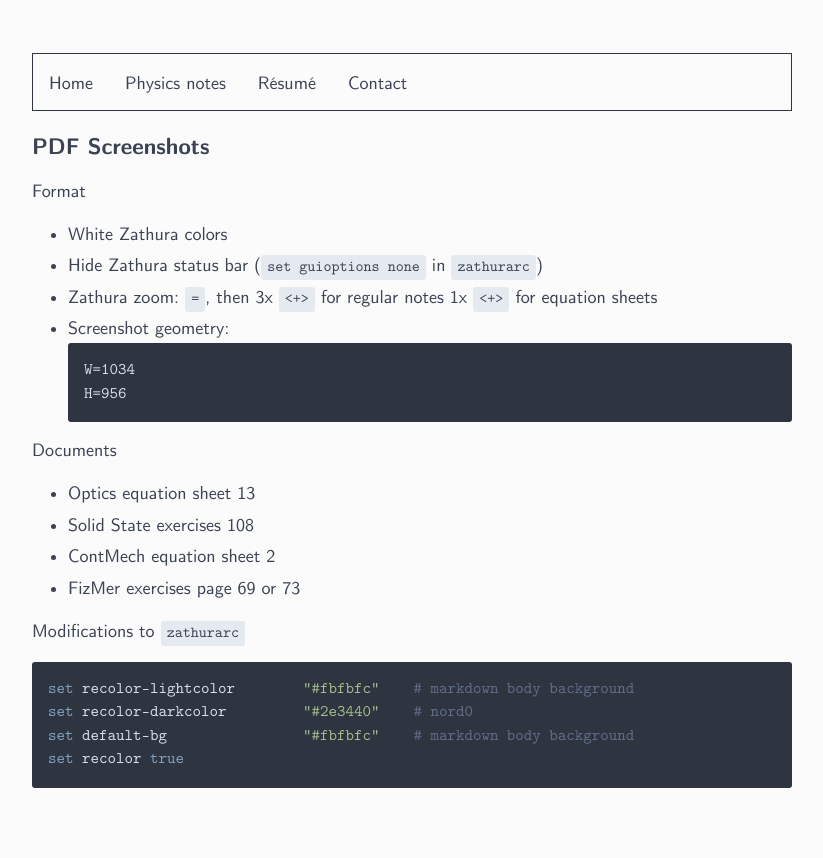
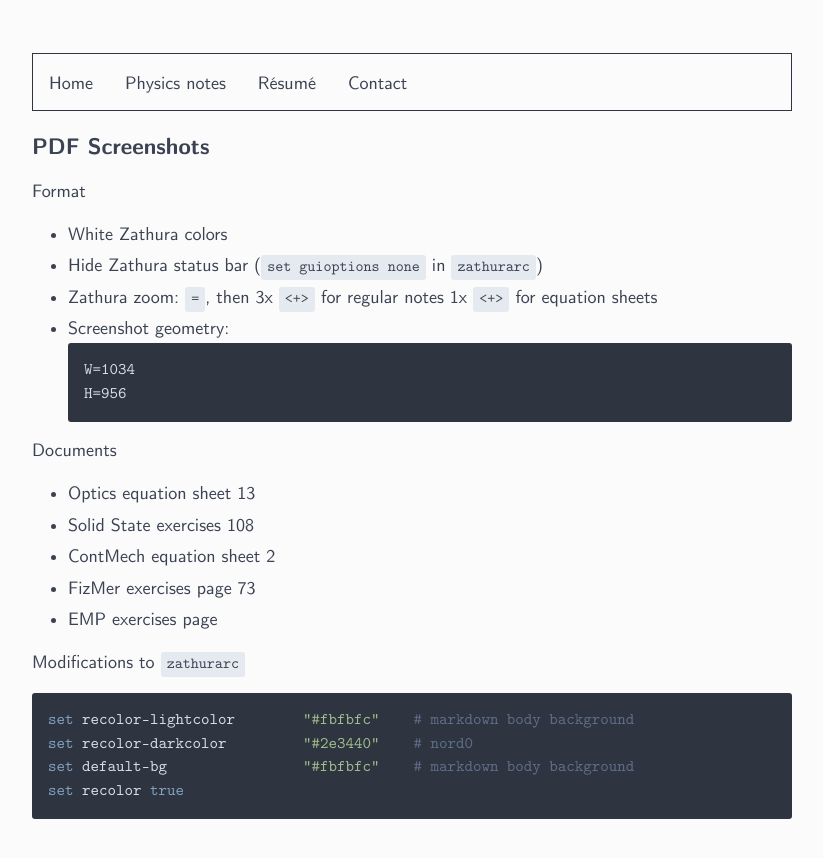
Before and after one commit to ejmastnak/ejmastnak.github.io, a Jekyll site: the page built from tutorials/vim-latex/screenshot/screenshot.md, in a window 1280 px wide. Shown: the top 858 px of the page, without its empty margins (228-1051 px from the left). Built offline with Jekyll 4.4.1, drawn with Linux system fonts in a browser that asks for light colours; our own code applies the rules of GitHub Pages for plain Markdown files.

Commit message:
Add EMP notes screenshot

```diff
--- a/tutorials/vim-latex/screenshot/screenshot.md
+++ b/tutorials/vim-latex/screenshot/screenshot.md
@@ -16,7 +16,8 @@ Documents
 - Optics equation sheet 13
 - Solid State exercises 108
 - ContMech equation sheet 2
-- FizMer exercises page 69 or 73
+- FizMer exercises page 73
+- EMP exercises page
 
 
 Modifications to `zathurarc`
```
Also changed, not shown: tutorials/vim-latex/intro.md (+1 -0 lines), assets/images/vim-latex/screenshots/emp.png (added).
